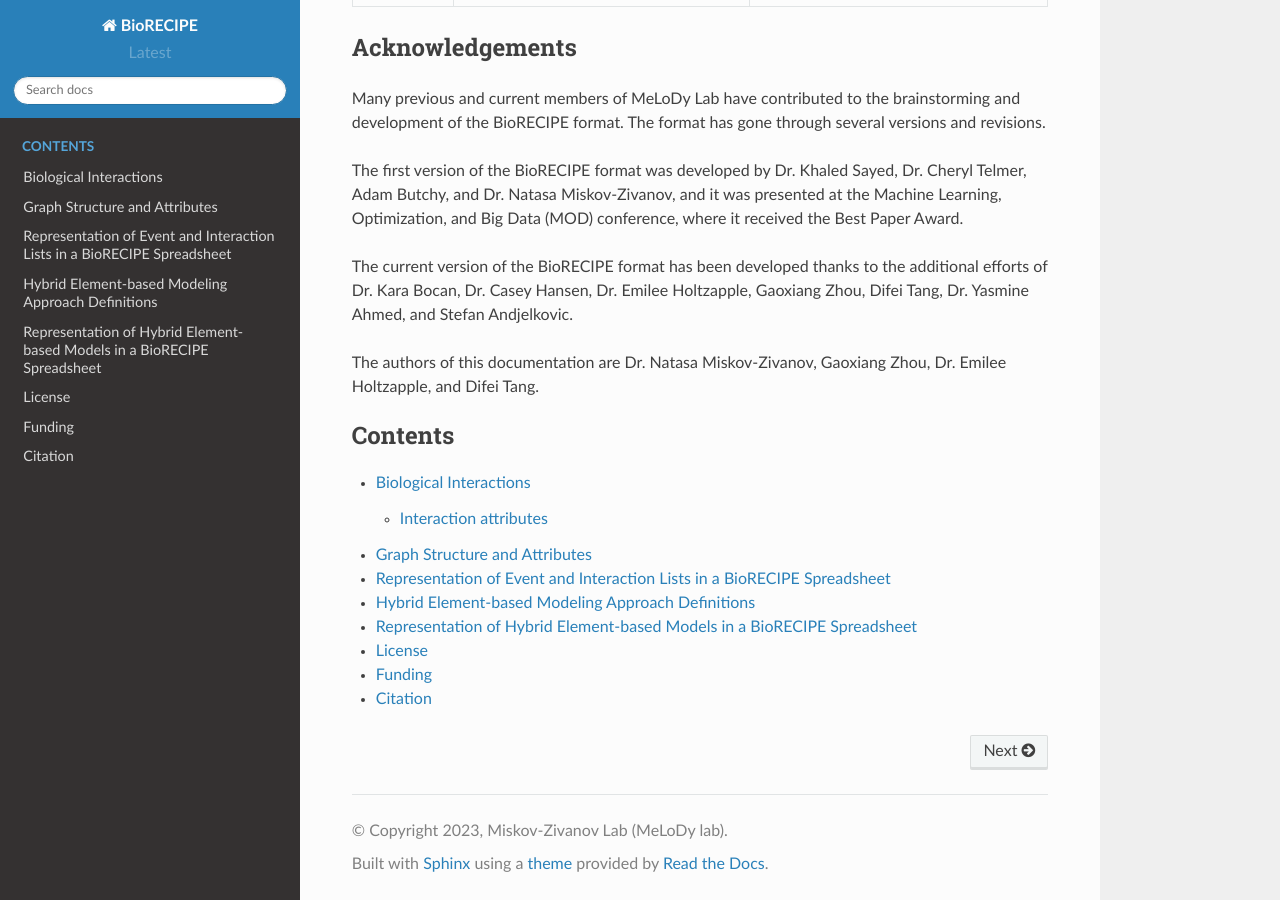
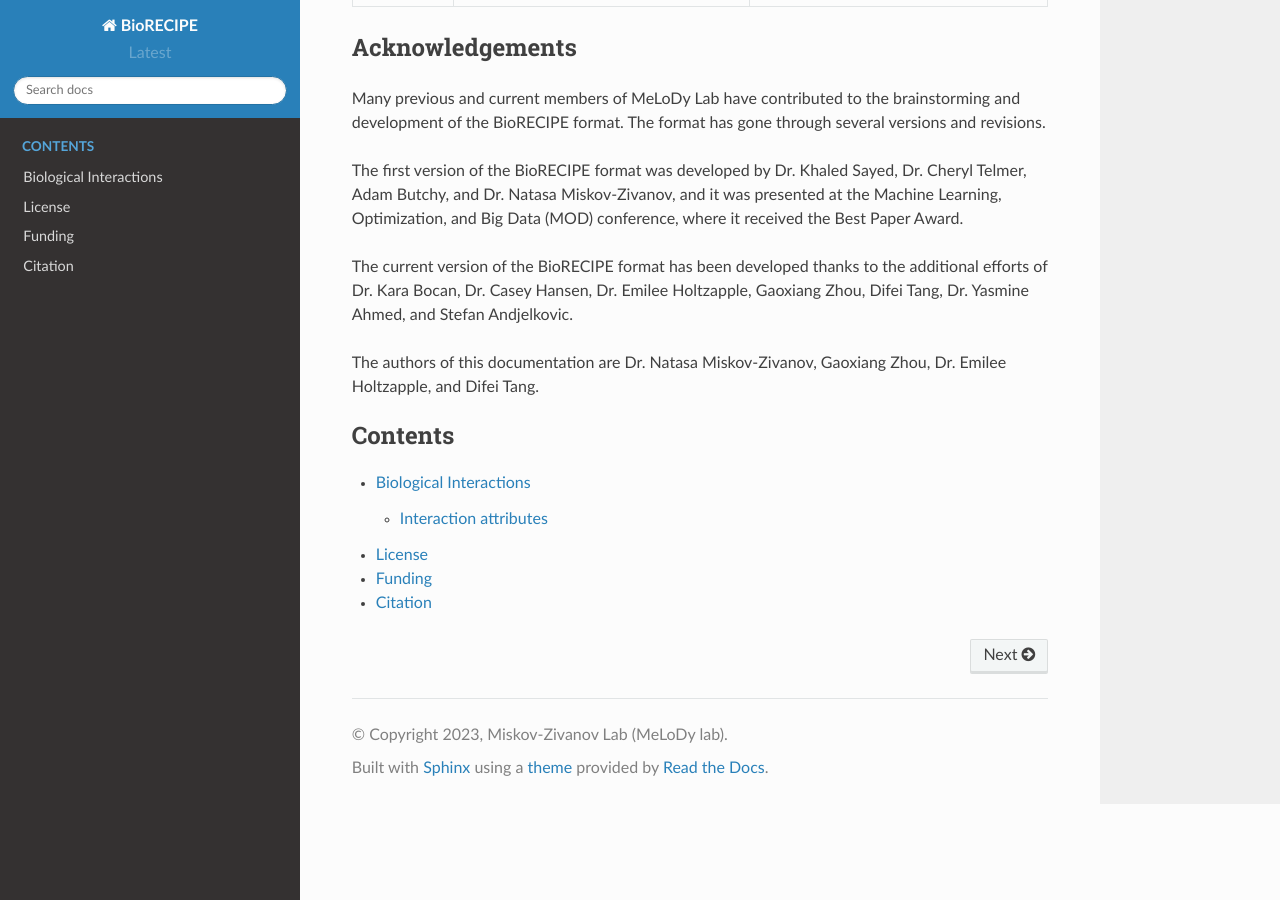
Before and after one commit to pitt-miskov-zivanov-lab/BioRECIPE, a Sphinx documentation site: the page built from docs/index.rst, in a window 1280 px wide and 900 px high, scrolled down 2490 px. Built offline with Sphinx 7.4.7 and the Read the Docs theme 2.0.0, drawn with Linux system fonts in a browser that asks for light colours.

Commit message:
Update index.rst

```diff
--- a/docs/index.rst
+++ b/docs/index.rst
@@ -97,8 +97,4 @@ The authors of this documentation are Dr. Natasa Miskov-Zivanov, Gaoxiang Zhou,
    :caption: Contents
 
    bio_interactions
-   graph_structure
-   repre_interactions_biorecipe
-   hybrid_ebm_def
-   repre_model_biorecipe
    Legal
```
